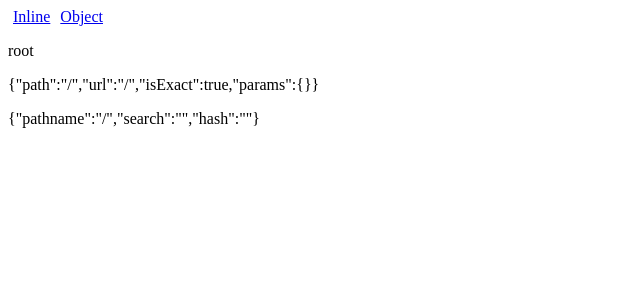
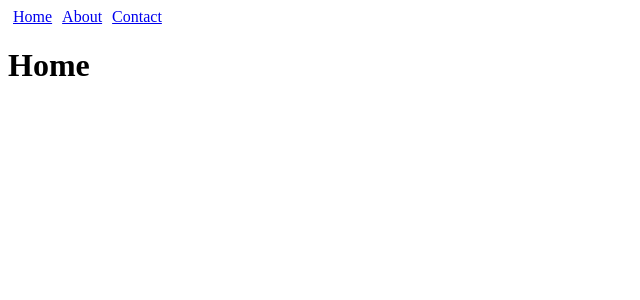
Before and after one commit to curiositypaths/tutorial-egghead-react-router-4, a React (Create React App) app: page / in a window 1280 px wide. Shown: the top 300 px of the page, without its empty margins (0-640 px from the left). Built offline with nearby package versions, Linux system fonts and the light colour scheme.

Commit message:
Switch component

```diff
--- a/src/App.js
+++ b/src/App.js
@@ -1,25 +1,23 @@
 import React from 'react'
-import {BrowserRouter as Router, Route, Link} from 'react-router-dom'
+import {BrowserRouter as Router, Route, Link, Switch} from 'react-router-dom'
 import './App.css'
 
 const Links = () => (
   <nav>
-    <Link to='/?=123'>Inline</Link>
-    <Link to={ {pathname:'/', search:'id=456'} }>Object</Link>
+    <Link to="/">Home</Link>
+    <Link to="/about">About</Link>
+    <Link to="/contact">Contact</Link>
   </nav>
 )
 const App = (props) => (
   <Router>
     <div>
       <Links />
-      <Route path='/' render={ ({match, location}) => (
-        <div>
-          <p>root</p>
-          <p>{ JSON.stringify(match) }</p>
-          <p>{ JSON.stringify(location) }</p>
-          <p>{ new URLSearchParams(location.search).get('id') }</p>
-        </div>
-      ) } />
+      <Switch>
+        <Route exact path="/" render={ () => <h1>Home</h1> } />
+        <Route path="/about" render={ () => <h1>About</h1> } />
+        <Route render={ () => <h1>Page not found</h1> } />
+      </Switch>
     </div>
   </Router>
 )
```
